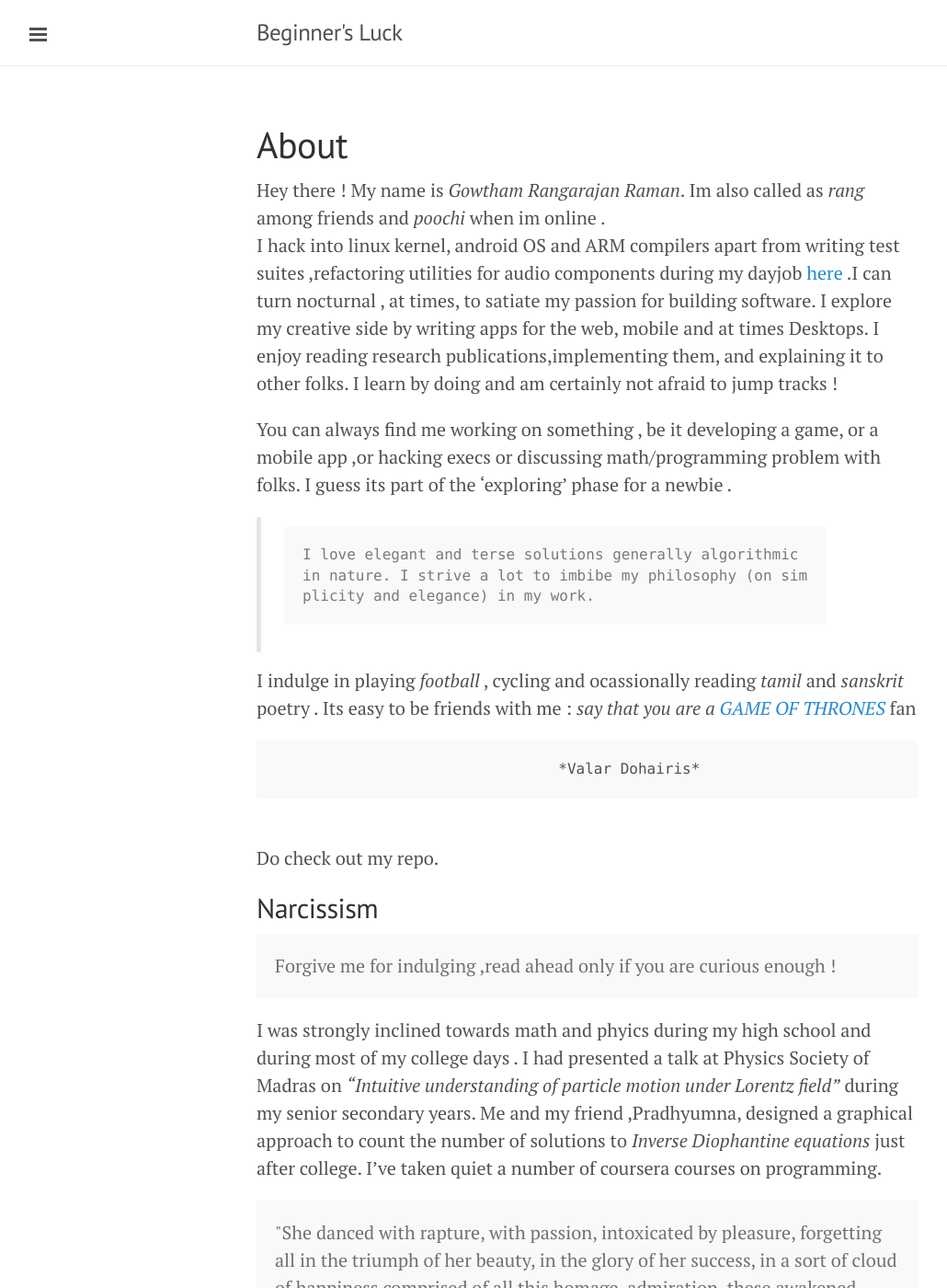
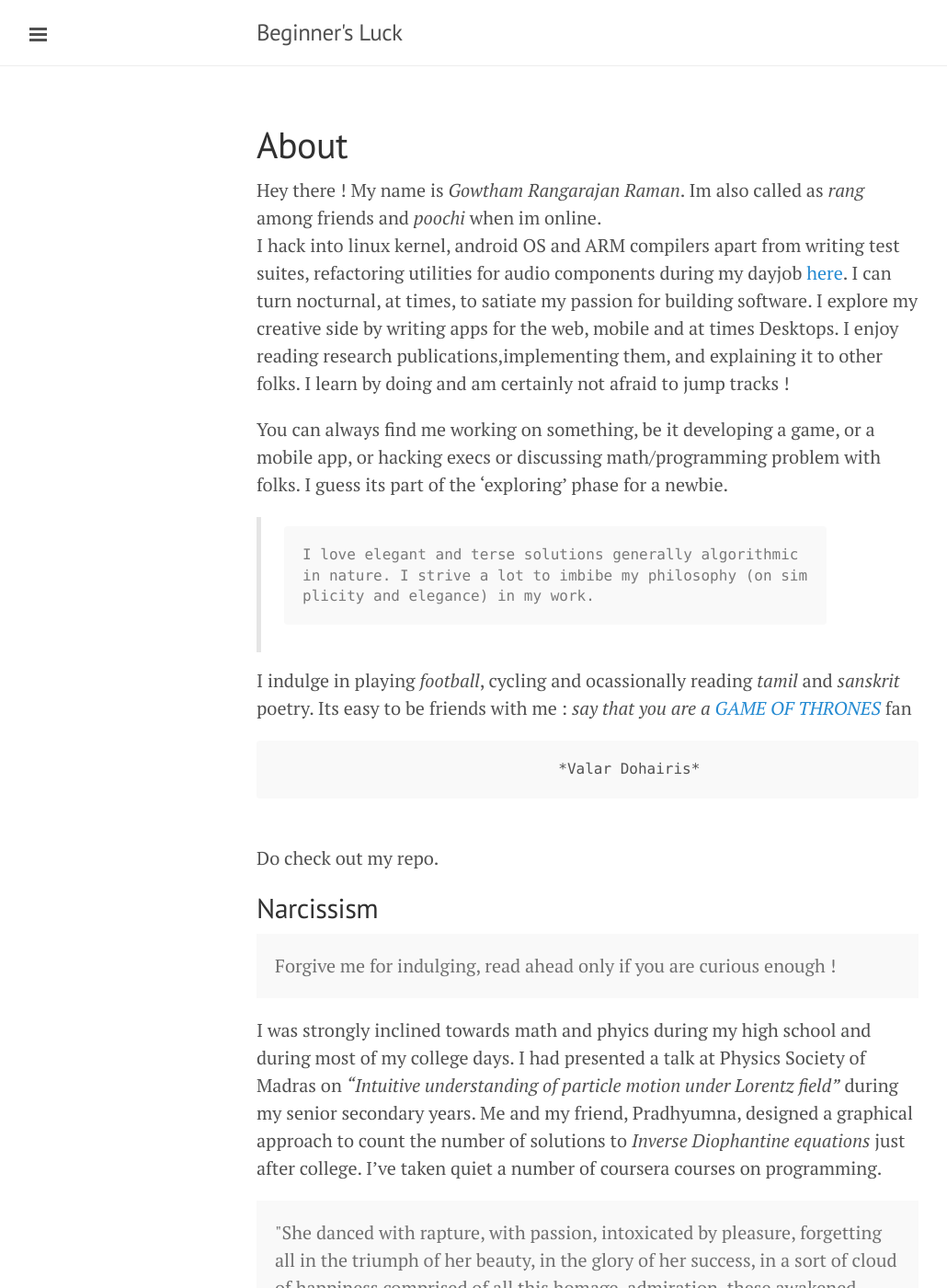
Before and after one commit to poochi/poochi.github.io, a Jekyll site: the page built from about.md, in a window 1280 px wide and 1400 px high. Shown: the whole window at 92% size, without its empty margins (1-1031 px from the left). Built offline with Jekyll 4.4.1, drawn with Linux system fonts in a browser that asks for light colours; Markdown is read by kramdown in place of the engine named in the settings; part of the change alters nothing that is shown; some of the changed text lies outside the part shown.

```diff
--- a/about.md
+++ b/about.md
@@ -3,15 +3,15 @@ layout: page
 title: About
 ---
 
-Hey there ! My name is *Gowtham Rangarajan Raman*. Im also called as *rang* among friends and *poochi* when im online .<br>
-I hack into linux kernel, android OS and ARM compilers apart from writing test suites ,refactoring utilities for audio components during my dayjob <a href="http://ittiam.com/en/Index.aspx">here</a> .I can turn nocturnal , at times, to satiate my passion for building software. I explore my creative side by writing apps for the web, mobile and at times Desktops. I enjoy reading research publications,implementing them, and explaining it to other folks. I learn by doing and am certainly not afraid to jump tracks !
+Hey there ! My name is *Gowtham Rangarajan Raman*. Im also called as *rang* among friends and *poochi* when im online. <br>
+I hack into linux kernel, android OS and ARM compilers apart from writing test suites, refactoring utilities for audio components during my dayjob <a href="http://ittiam.com/en/Index.aspx">here</a>. I can turn nocturnal,  at times, to satiate my passion for building software. I explore my creative side by writing apps for the web, mobile and at times Desktops. I enjoy reading research publications,implementing them, and explaining it to other folks. I learn by doing and am certainly not afraid to jump tracks !
 
-You can always find me working on something , be it developing a game, or a mobile app ,or hacking execs or discussing math/programming problem with folks. I guess its part of the 'exploring' phase for a newbie .
+You can always find me working on something,  be it developing a game, or a mobile app, or hacking execs or discussing math/programming problem with folks. I guess its part of the 'exploring' phase for a newbie.
 
 
 >	I love elegant and terse solutions generally algorithmic in nature. I strive a lot to imbibe my philosophy (on simplicity and elegance) in my work.
 
-I indulge in playing *football* , cycling and ocassionally reading *tamil* and *sanskrit* poetry .
+I indulge in playing *football*, cycling and ocassionally reading *tamil* and *sanskrit* poetry.
 Its easy to be friends with me : *say that you are a* <a href="http://www.hbo.com/game-of-thrones"> *GAME OF THRONES* </a>fan
 
 					*Valar Dohairis*
@@ -19,11 +19,11 @@ Its easy to be friends with me : *say that you are a* <a href="http://www.hbo.co
 <br>Do check out my repo.<br>
 ## Narcissism
 <p class="message">
-  Forgive me for indulging ,read ahead only if you are curious enough !
+  Forgive me for indulging, read ahead only if you are curious enough !
 </p>
 
-I was strongly inclined towards math and phyics during my high school and during most of my college days .
-I had presented a talk at Physics Society of Madras on *"Intuitive understanding of particle motion under Lorentz field"* during my senior secondary years. Me and my friend ,Pradhyumna, designed a graphical approach to count the number of solutions to *Inverse Diophantine equations* just after college. I've taken quiet a number of coursera courses on programming.
+I was strongly inclined towards math and phyics during my high school and during most of my college days.
+I had presented a talk at Physics Society of Madras on *"Intuitive understanding of particle motion under Lorentz field"* during my senior secondary years. Me and my friend, Pradhyumna, designed a graphical approach to count the number of solutions to *Inverse Diophantine equations* just after college. I've taken quiet a number of coursera courses on programming.
 
 <p class="message">
   "She danced with rapture, with passion, intoxicated by pleasure, forgetting all in the triumph of her beauty, in the glory of her success, in a sort of cloud of happiness comprised of all this homage, admiration, these awakened desires and of that sense of triumph which is so sweet to woman's heart."
@@ -31,13 +31,13 @@ I had presented a talk at Physics Society of Madras on *"Intuitive understanding
 </p>
 
 
-* Im known as *poochi* whenever im online ,wherever im online
-* I did my undergrad in Electronics and Communication Engineering at <a href="http://www.nitt.edu">NIT Trichy </a> .
-* Im addicted to simplicity and elegance in Math, Programming and perhaps in life.
+* Im known as *poochi* whenever im online, wherever im online
+* I did my undergrad in Electronics and Communication Engineering at <a href="http://www.nitt.edu">NIT Trichy </a>
+* Im addicted to simplicity and elegance in Math, Programming and perhaps in life
 * Im baffled by our Economic structure always wondering What prevents it from collapsing ?
 * An admirer of <a href="http://en.wikipedia.org/wiki/Raghuram_Rajan">*Raghuram Rajan* </a> and, my bestfriend,*Chitra*
-* I like reading ,philosophical,short stories by *Guy-De-Maupassant* (*The Necklace* is my favourite) .
-* I played cricket for my district as a off-break spin bowler and Right-hand batsman.
+* I like reading, philosophical,short stories by *Guy-De-Maupassant* (*The Necklace* is my favourite)
+* I played cricket for my district as an off-break spin bowler and Right-hand batsman
 
 <p class="message">
 "when you are there to
```
